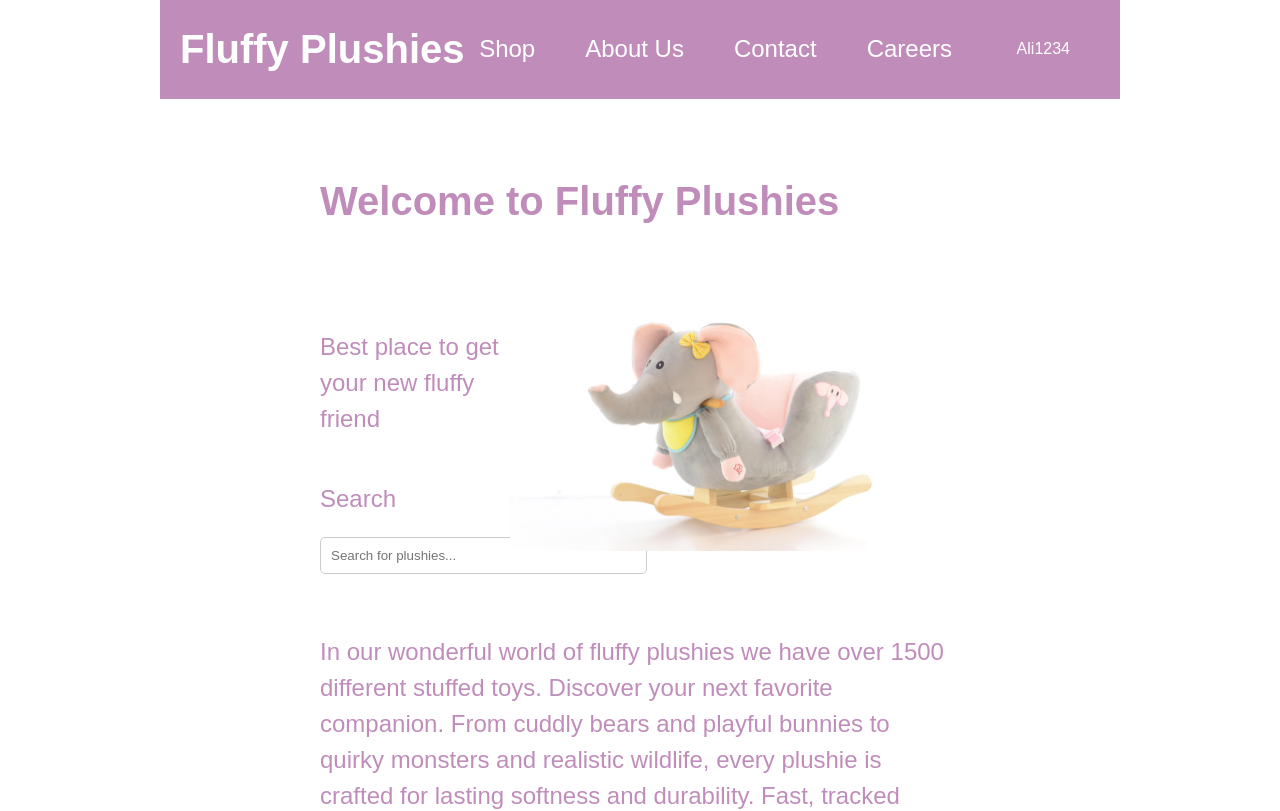
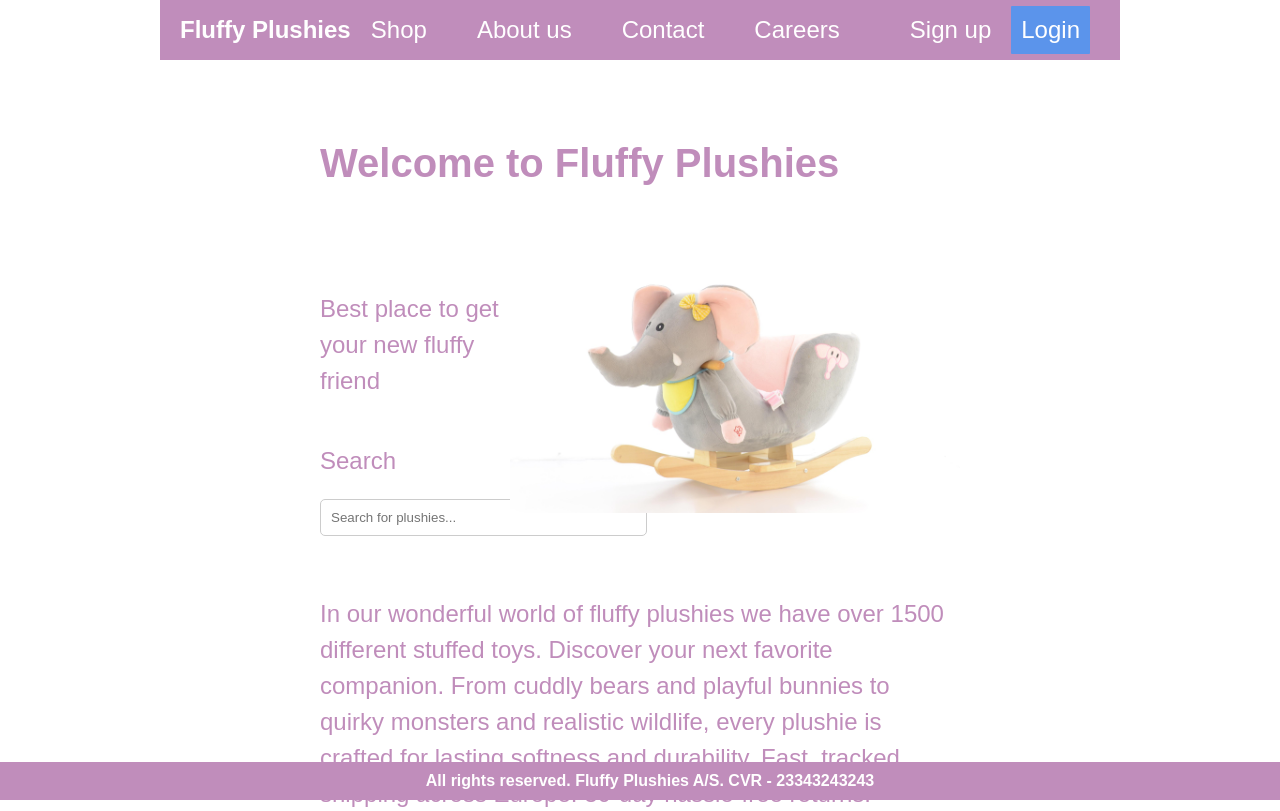
Before and after one commit to WebSecDetectives/fluffy-plushies-webshop-frontend, an Angular app: page / in a window 1280 px wide. Shown: the top 811 px of the page. Built offline with nearby package versions, Linux system fonts and the light colour scheme.

Commit message:
fixed a lot of minor things

```diff
--- a/src/app/app.css
+++ b/src/app/app.css
@@ -0,0 +1,228 @@
+.d-flex{
+  display: flex;
+}
+
+.d-flex-column{
+  flex-direction: column;
+}
+
+.d-flex-row{
+  flex-direction: row;
+}
+
+.d-flex-center{
+  justify-content: center;
+  align-items: center;
+}
+
+.d-flex-justify-center{
+  justify-content: center;
+}
+
+.d-flex-align-center{
+  align-items: center;
+}
+
+.d-flex-align-top{
+  align-items: flex-start;
+}
+
+.d-flex-space-between{
+  justify-content: space-between;
+}
+
+.d-flex-space-around{
+  justify-content: space-around;
+}
+
+.margin-right-left-auto{
+  margin-right: auto;
+  margin-left: auto;
+}
+
+.text-bold{
+  font-weight: bold;
+}
+
+.text-color-white{
+  color: white;
+}
+
+.nav{
+  background-color: #C08DBB;
+}
+
+h3, h1{
+  font-family: Arial, Helvetica, sans-serif;
+  font-size: x-large;
+}
+
+.padding-right-10{
+  padding-right: 10px;
+}
+
+.margin-right-10{
+  margin-right: 10px;
+}
+
+.margin-right-20{
+  margin-right: 20px;
+}
+
+.margin-left-10{
+  margin-left: 10px;
+}
+
+.margin-left-20{
+  margin-left: 20px;
+}
+
+.margin-right-50{
+  margin-right: 50px;
+}
+
+a{
+  text-decoration: none;
+  color: #000;
+  font-family: Arial, Helvetica, sans-serif;
+  font-size: x-large;
+  color: white;
+}
+
+.login-button-anchor{
+  text-decoration: none;
+  background-color: #5B94EB;
+  padding: 10px;
+  border-radius: 1px;
+  font-family: Arial, Helvetica, sans-serif;
+  font-size: x-large;
+}
+
+.input-field{
+  color: rgb(182, 182, 182);
+  padding: 10px;
+  border-radius: 5px;
+  border: 1px solid #ccc;
+  font-family: Arial, Helvetica, sans-serif;
+}
+
+.w-200{
+  width: 200px;
+}
+
+.width-75{
+  width: 75%;
+}
+
+.very-bold{
+  font-weight: 800;
+}
+
+.text-size-2-5-rem{
+  font-size: 2.5rem;
+}
+
+.text-size-1-5-rem{
+  font-size: 1.5rem;
+}
+
+.text-size-1-rem{
+  font-size: 1rem;
+}
+
+.text-color-purple{
+  color: #C08DBB;
+}
+
+.text-line-height-1-5{
+  line-height: 1.5;
+}
+
+
+.home-img-top{
+  width: 450px;
+  height: 300px;
+}
+
+
+
+.width-100{
+  width: 100%;
+}
+
+.width-70{
+  width: 70%;
+}
+
+.width-65{
+  width: 65%;
+}
+
+.width-50{
+  width: 50%;
+}
+
+.display-inline-block{
+  display: inline-block;
+}
+
+.searchbar{
+  width: 100%;
+  padding: 10px;
+  padding-right: 125px;
+  border-radius: 5px;
+  border: 1px solid #ccc;
+  font-family: Arial, Helvetica, sans-serif;
+}
+
+p{
+  font-family: Arial, Helvetica, sans-serif;
+  font-size: medium;
+}
+
+hr{
+  border: 0;
+  height: 1px;
+  background: #000000;
+}
+
+.card{
+  border: 1px solid #ccc;
+  border-radius: 5px;
+  padding: 10px;
+  margin: 10px;
+  background-color: #f9f9f9;
+  width: 200px;
+  height: 180px;
+}
+
+button{
+  padding: 10px;
+  border-radius: 5px;
+  border: none;
+  background-color: #5B94EB;
+  color: white;
+  font-family: Arial, Helvetica, sans-serif;
+  font-size: medium;
+}
+
+footer{
+   color: white;
+ font-weight: bold;
+ font-family: Arial, Helvetica, sans-serif;
+ text-align: center;
+ background-color: #C08DBB;
+ padding: 10px;
+ margin: 0;
+ position: fixed;
+ left: 0;
+ bottom: 0;
+ width: 100%;
+}
+
+.input-field-file{
+  border: 1px solid #ccc;
+  border-radius: 5px;
+  padding: 10px;
+  font-family: Arial, Helvetica, sans-serif;
+}
--- a/src/app/app.html
+++ b/src/app/app.html
@@ -1 +1,38 @@
+<div class="width-75 margin-right-left-auto">
+  <div *ngIf="loggedIn" class="nav d-flex flex-column d-flex-space-between d-flex-align-center">
+
+    <div class="margin-left-20" (click)="home()">
+      <h1 class="text-bold text-color-white" >Fluffy Plushies</h1>
+    </div>
+    <div>
+      <a [routerLink]="['/update']" class="margin-right-50 btn btn-link">Edit account</a>
+      <a [routerLink]="['/about']" class="margin-right-50 btn btn-link">About</a>
+      <a [routerLink]="['/contact']" class="margin-right-50 btn btn-link">Contact</a>
+      <a [routerLink]="['/careers']" class="margin-right-50 btn btn-link">Careers</a>
+    </div>
+    <div class="margin-right-10 d-flex d-flex-align-center">
+      <p class="margin-right-20 text-color-white">Ali1234</p>
+      <img src="/favicon.ico" alt="" class="profile-image margin-right-20" style="cursor: pointer;" (click)="logout()">
+    </div>
+  </div>
+
+   <div *ngIf="!loggedIn" class="nav d-flex flex-column d-flex-space-between d-flex-align-center">
+
+    <div class="margin-left-20" (click)="home()">
+      <h1 class="text-bold text-color-white">Fluffy Plushies</h1>
+    </div>
+    <div>
+      <a [routerLink]="['/shop']" class="margin-right-50 btn btn-link">Shop</a>
+      <a [routerLink]="['/about']" class="margin-right-50 btn btn-link">About us</a>
+      <a [routerLink]="['/contact']" class="margin-right-50 btn btn-link">Contact</a>
+      <a [routerLink]="['/careers']" class="margin-right-50 btn btn-link">Careers</a>
+    </div>
+    <div class="margin-right-10">
+      <a [routerLink]="['/create']" class="btn btn-primary margin-right-20">Sign up</a>
+      <button class="btn btn-secondary margin-right-20 login-button-anchor" (click)="login()">Login</button>
+    </div>
+  </div>
+</div>
 <router-outlet></router-outlet>
+
+ <footer>All rights reserved. Fluffy Plushies A/S. CVR - 23343243243</footer>
--- a/src/app/app.ts
+++ b/src/app/app.ts
@@ -1,12 +1,29 @@
+import { CommonModule } from '@angular/common';
 import { Component } from '@angular/core';
-import { RouterOutlet } from '@angular/router';
+import { Router, RouterModule, RouterOutlet } from '@angular/router';
 
 @Component({
   selector: 'app-root',
-  imports: [RouterOutlet],
+  imports: [RouterOutlet, CommonModule, RouterModule],
   templateUrl: './app.html',
   styleUrl: './app.css'
 })
 export class App {
   protected title = 'Fluffy Plushies';
+  loggedIn: boolean = false;
+
+  constructor(private router: Router) {
+  }
+  login() {
+    this.loggedIn = true;
+  }
+
+  logout() {
+    this.loggedIn = false;
+  }
+
+  home() {
+    console.log('Navigating to home');
+    this.router.navigate(['/']);
+  }
 }
--- a/src/app/create-account/create-account.html
+++ b/src/app/create-account/create-account.html
@@ -1,26 +1,11 @@
 <div>
-  <div class="nav d-flex flex-column d-flex-space-between d-flex-align-center">
 
-    <div class="margin-left-20">
-      <h1 class="text-bold text-color-white">Fluffy Plushies</h1>
-    </div>
-    <div>
-      <a class="margin-right-50" href="">Shop</a>
-      <a class="margin-right-50" href="">About Us</a>
-      <a class="margin-right-50" href="">Contact</a>
-      <a class="margin-right-50" href="">Careers</a>
-    </div>
-    <div class="margin-right-10">
-      <a href="" class="btn btn-primary margin-right-20">Sign up</a>
-      <a href="" class="btn btn-secondary margin-right-20 login-button-anchor">Login</a>
-    </div>
-  </div>
 
 <br><br><br><br>
 <h1 class="d-flex d-flex-center">Register account</h1>
 <br><br>
 <div class="d-flex d-flex-justify-center d-flex-align-top">
-  <form [formGroup]="registerForm" (submit)="onSubmit($event)">
+  <form [formGroup]="registerForm" (submit)="onSubmit($event)" class="d-flex d-flex-row ">
     <div class="margin-right-50">
       <p>Username</p>
       <input type="text" class=" input-field" formControlName="username" placeholder="username">
@@ -42,16 +27,25 @@
       <input type="text" class="input-field" formControlName="postal_code" placeholder="postal code">
       <p>Country</p>
       <input type="text" class="input-field" formControlName="country" placeholder="country of residence" >
+
+      <br>  <br>
+
       <p>Upload image</p>
-      <input type="file" class="input-field" formControlName="profileImage" placeholder="profile image" style="width: 170px;" (change)="onFileSelected($event)">
-      <br><br><br><br>
+      <div class="file-upload">
+        <input type="file" class="input-field-file" formControlName="image_url" placeholder="profile image" style="width: 170px;" (change)="onFileSelected($event)">
+        <label for="fileInput" class="file-label">Upload fil</label>
+        <span class="file-name" id="fileName">Ingen fil valgt</span>
+      </div>
+
       <br><br><br><br>
       <div>
-      <input type="submit" class="btn btn-primary margin-right-20" value="Create Account">
-      <a href="" style="background-color: #F3ADE9;" class="login-button-anchor">Cancel</a>
+
+
+      <input type="submit" class="login-button-anchor" style="border: none; color: white; margin-right: 10px;" value="Create Account">
+      <a href="" class="login-button-anchor" style="background-color: gray;">Cancel</a>
       </div>
     </div>
   </form>
   </div>
-  <footer></footer>
+
 </div>
--- a/src/app/create-account/create-account.ts
+++ b/src/app/create-account/create-account.ts
@@ -30,7 +30,7 @@ export class CreateAccount {
       postal_code: ['', Validators.required],
       city: ['', Validators.required],
       country: ['', Validators.required],
-      profileImage: ['', Validators.required]
+      image_url: [null]
     });
 
     // Optional: Redirect if not authenticated
@@ -60,9 +60,9 @@ export class CreateAccount {
       const path = `user/${this.selectedFile.name}`;
       const fileRef: StorageReference = ref(storage, path);
       try {
-        console.log('Image uploaded: ', fileRef);
         await uploadBytes(fileRef, this.selectedFile);
         this.imageUrl = await getDownloadURL(fileRef);
+        console.log('Image uploaded: ', fileRef);
       } catch (error) {
         console.error('Upload failed:', error);
         alert('Image upload failed. Please try again.');
@@ -83,7 +83,7 @@ export class CreateAccount {
         city: v.city,
         country: v.country
       },
-      profileImage: this.imageUrl
+      image_url: this.imageUrl
     };
 
     // 3) Call backend API
--- a/src/app/home/home.html
+++ b/src/app/home/home.html
@@ -1,20 +1,4 @@
 <div class="">
-  <div class="nav d-flex flex-column d-flex-space-between d-flex-align-center width-75 margin-right-left-auto">
-
-    <div class="margin-left-20">
-      <h1 class="text-bold text-color-white text-size-2-5-rem">Fluffy Plushies</h1>
-    </div>
-    <div>
-      <a class="margin-right-50" href="">Shop</a>
-      <a class="margin-right-50" href="">About Us</a>
-      <a class="margin-right-50" href="">Contact</a>
-      <a class="margin-right-50" href="">Careers</a>
-    </div>
-    <div class="margin-right-10 d-flex d-flex-align-center">
-      <p class="margin-right-20 text-color-white">Ali1234</p>
-      <img src="/favicon.ico" alt="" class="profile-image margin-right-20">
-    </div>
-  </div>
 
 <br><br><br>
 
--- a/src/app/update-account/update-account.html
+++ b/src/app/update-account/update-account.html
@@ -1,20 +1,4 @@
-<div>
-  <div class="nav d-flex flex-column d-flex-space-between d-flex-align-center">
 
-    <div class="margin-left-20">
-      <h1 class="text-bold text-color-white">Fluffy Plushies</h1>
-    </div>
-    <div>
-      <a class="margin-right-50" href="">Shop</a>
-      <a class="margin-right-50" href="">About Us</a>
-      <a class="margin-right-50" href="">Contact</a>
-      <a class="margin-right-50" href="">Careers</a>
-    </div>
-    <div class="margin-right-10 d-flex d-flex-align-center">
-      <p class="margin-right-20 text-color-white">Ali1234</p>
-      <img src="/favicon.ico" alt="" class="profile-image margin-right-20">
-    </div>
-  </div>
 
 <br><br><br><br>
 <h1 class="d-flex d-flex-center">Update account</h1>
@@ -50,4 +34,3 @@
     </div>
   </div>
   <footer></footer>
-</div>
--- a/src/enviroments/firebase.config.ts
+++ b/src/enviroments/firebase.config.ts
@@ -9,7 +9,7 @@ const firebaseConfig = {
   apiKey: "AIzaSyAxOtOdHiI5RHyP7UYAToaX3Ry0kjiBSQc",
   authDomain: "fluffy-plushies-webshop.firebaseapp.com",
   projectId: "fluffy-plushies-webshop",
-  storageBucket: "fluffy-plushies-webshop.firebasestorage.app",
+  storageBucket: "fluffy-plushies-webshop.appspot.com",
   messagingSenderId: "827529865010",
   appId: "1:827529865010:web:711fe366ec98902203992b",
   measurementId: "G-YEXEJZ9G6M"
--- a/src/index.html
+++ b/src/index.html
@@ -9,6 +9,5 @@
 </head>
 <body>
   <app-root></app-root>
-    <footer style="text-align: center; background-color: gainsboro; padding: 10px; margin: 0;">All rights reserved. Fluffy Plushies A/S. CVR - 23343243243</footer>
 </body>
 </html>
--- a/src/styles.css
+++ b/src/styles.css
@@ -1,4 +1,21 @@
 /* You can add global styles to this file, and also import other style files */
 body{
   margin: 0;
+
 }
+
+html{
+  min-height: 100vh;
+}
+
+button{
+  cursor: pointer;
+}
+
+input{
+  cursor: text;
+}
+
+input[type="submit"]{
+  cursor: pointer;
+}
```
Also changed, not shown: cors.json (added, +11 -0 lines), src/app/create-account/create-account.css (+45 -0 lines).
